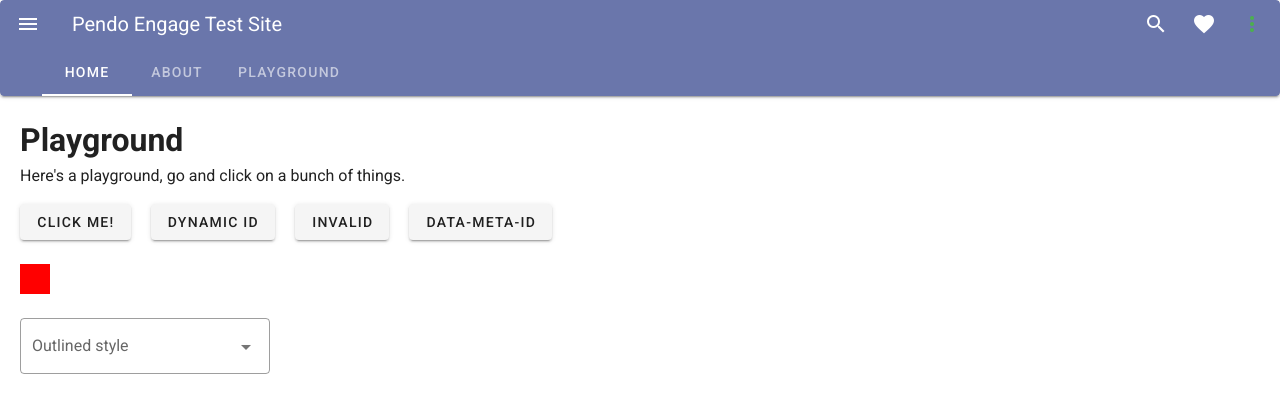
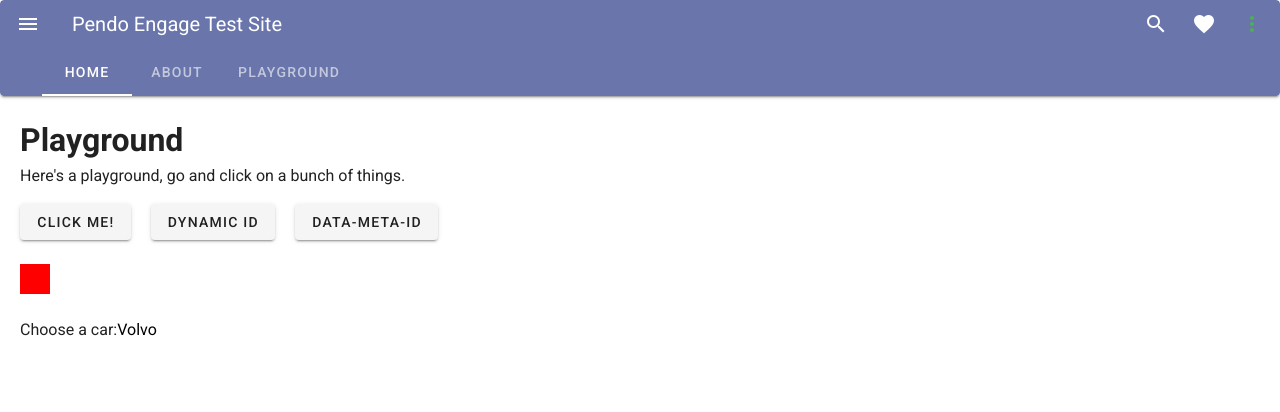
Before and after one commit to jingjing-jacobson/engage-test-site, a Vue app: page /playground in a window 1280 px wide. Shown: the top 412 px of the page. Built offline with nearby package versions, Linux system fonts and the light colour scheme.

Commit message:
reset dynamic id

```diff
--- a/src/views/PlaygroundView.vue
+++ b/src/views/PlaygroundView.vue
@@ -4,21 +4,28 @@
         <p>Here's a playground, go and click on a bunch of things.</p>
         <div class="flex-container">
             <v-btn elevation="2" v-on:click="showAlert('You clicked me!')">Click me!</v-btn>
-            <v-btn elevation="2" id="some-id-rs12341234abcdabcd">dynamic id</v-btn>
+            <v-btn elevation="2" id="1646428942dd324">dynamic id</v-btn>
             <!-- <v-btn class="a-class-rs9999aaaa9999aaaa">dynamic class</v-btn> -->
-            <v-btn elevation="2" id="rs12341234abcdabcd">invalid</v-btn>
+            <!-- <v-btn elevation="2" id="rs12341234abcdabcd">invalid</v-btn> -->
             <v-btn elevation="2" data-meta-id="335dfe1c1f324c479a24bd8b5e1cb454">data-meta-id</v-btn>
         </div>
         <br/>
         <div class="a-class-rs9999aaaa9999aaaa" style="background-color: red; height: 30px; width: 30px;"></div>
         <br/>
-        <v-select
+        <!-- <v-select
           :items="items"
           class="dropdown"
           id="dropdown-id"
           label="Outlined style"
           outlined
-        ></v-select>
+        ></v-select> -->
+        <label for="cars">Choose a car:</label>
+        <select name="cars" id="cars">
+            <option value="volvo">Volvo</option>
+            <option value="saab">Saab</option>
+            <option value="mercedes">Mercedes</option>
+            <option value="audi">Audi</option>
+        </select>
     </div>
 </template>
 
```
